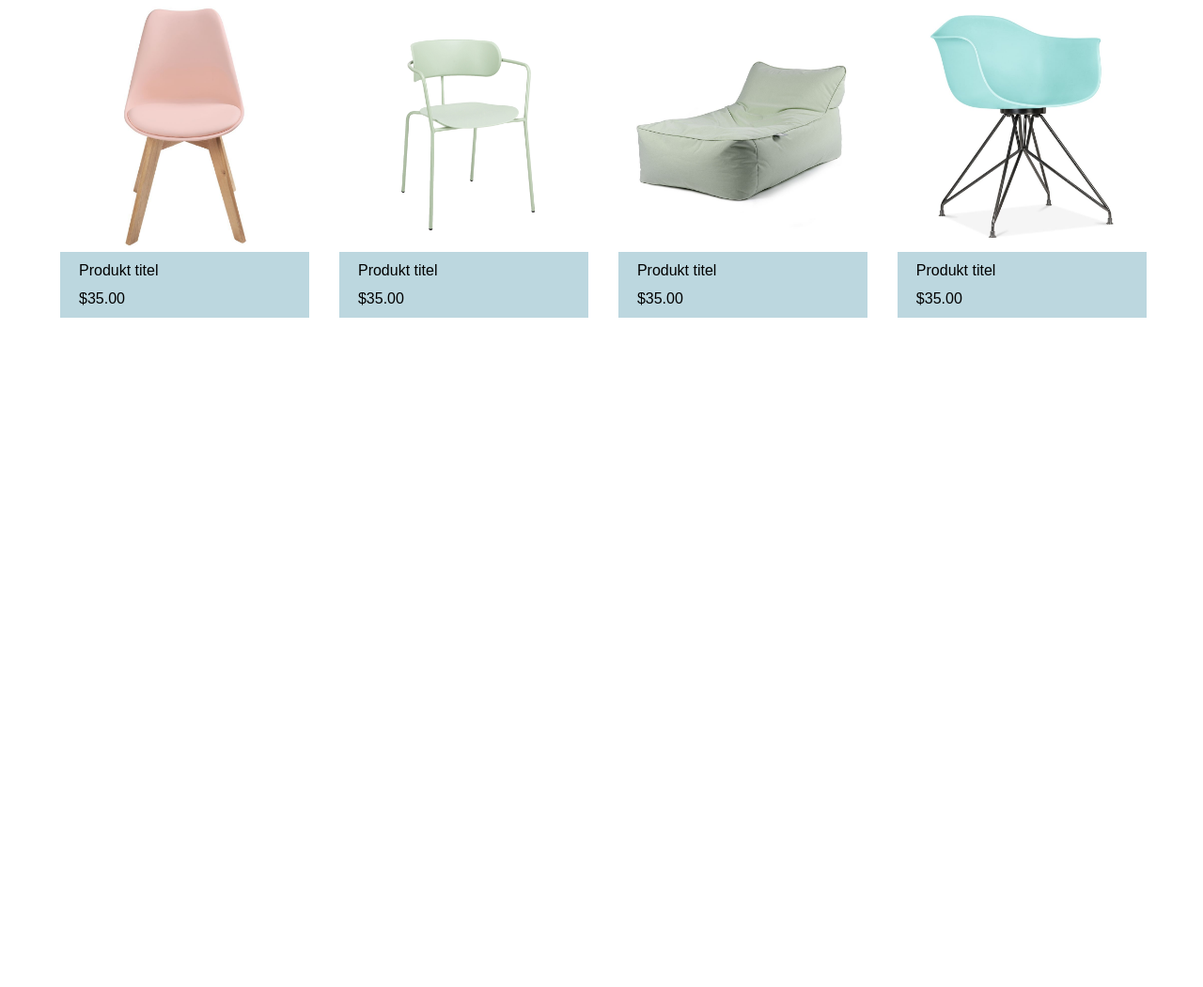
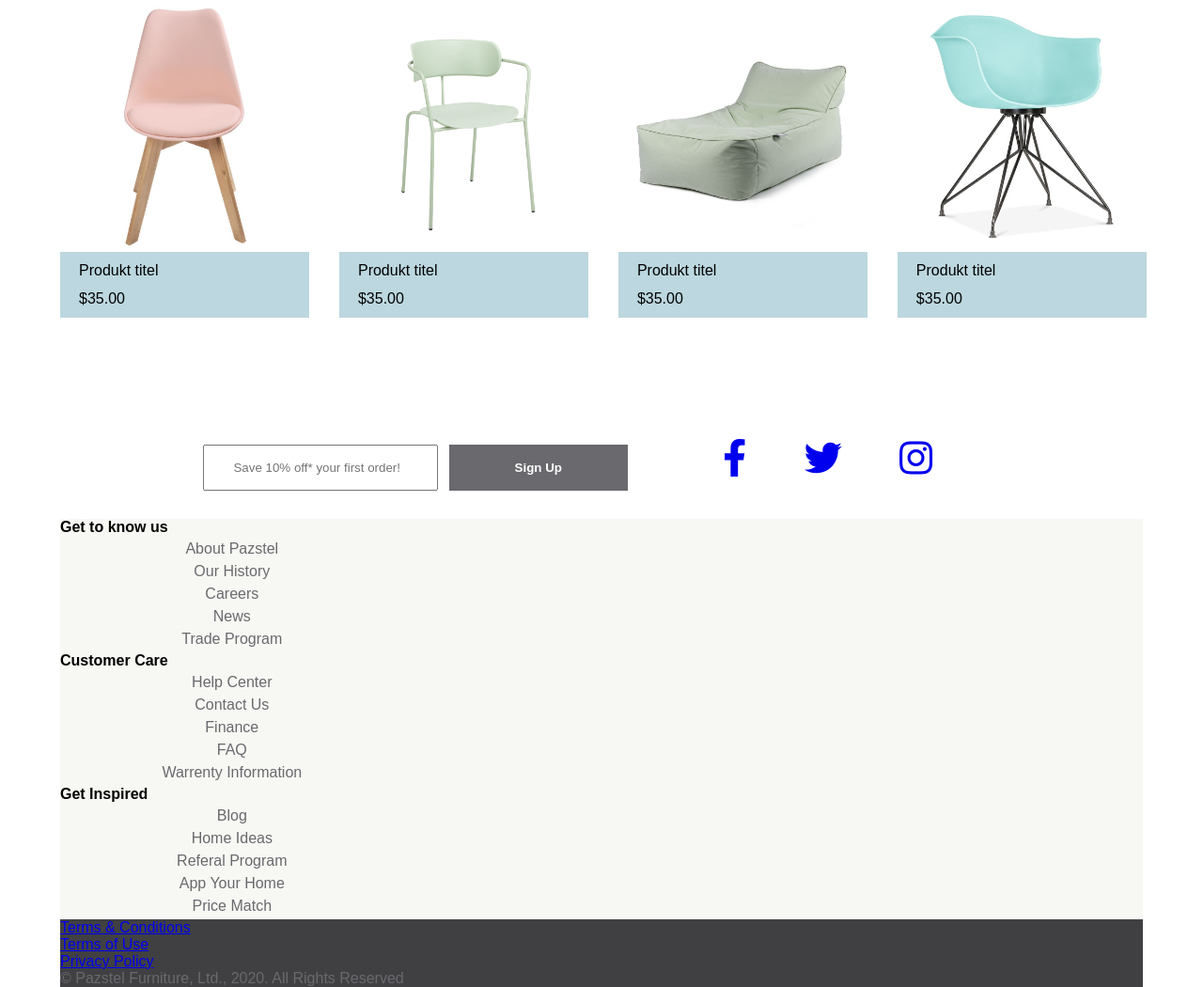
Before and after one commit to amal3983/webshop_moebler, a plain HTML site: page index.html in a window 1280 px wide. Shown: the part 1342-2392 px from the top of the page at 94% size. Before the commit the page ends 1780 px from the top, so only its background shows below. Drawn offline with nearby package versions, Linux system fonts and the light colour scheme.

Commit message:
Tilføjet footer med ikke fungerende Flex.

```diff
--- a/css/styles.css
+++ b/css/styles.css
@@ -334,3 +334,143 @@ main h2{
     background-color: #bcd7df;
 }
 /* GRID SLUT */
+
+/*--------------------------- Footer Start --------------------------- */
+
+
+
+.mailSoMe{
+    display: flex;
+    justify-content: center;
+    align-items: baseline;
+    margin: 30px 0px 30px;
+    color: #69696e;
+    font-size: 40px;
+    text-decoration: none;
+}
+
+.mailSoMe ul{
+    display: flex;
+    justify-content: space-evenly;
+    list-style-type: none;
+    text-decoration: none;
+    color: #69696e;
+}
+
+/*Mail Subscribe Start*/
+footer button{
+    margin-top: 35px;
+    margin-right: 30px;
+    padding: 17px 70px;
+    background-color: #69696e;
+    border: 0;
+    color: white;
+    font-weight: bold;
+}
+
+footer button:hover {
+    background-color: #404043;
+    cursor: pointer;
+}
+
+footer input{
+    padding: 15px 30px;
+    text-overflow: ellipsis;
+    overflow: hidden;
+    width: 250px;
+}
+/*Mail Subscribe End*/
+
+
+.footer-list {
+    background: #f7f8f3;
+    display: flex;
+    flex-direction: column;
+}
+
+.footer_menu{
+    margin: 0 1px
+}
+
+.footer-list1 ul{
+
+    list-style-type: none;
+    padding: 0;
+
+
+
+}
+
+.footer-list1 a{
+    text-align: center;
+    text-decoration: none;
+    color: #69696e;
+    display: block;
+    padding: 3px;
+
+}
+
+.footer-list1 a:hover{
+    color: #63a8bc;
+}
+
+.footer-list2 ul{
+
+    list-style-type: none;
+    justify-content: space-around;
+
+
+}
+
+.footer-list2 a{
+    text-decoration: none;
+    text-align: center;
+    color: #69696e;
+    display: block;
+    padding: 3px;
+
+}
+
+.footer-list2 a:hover{
+    color: #63a8bc;
+}
+
+/*List 3*/
+.footer-list3 ul{
+    display: flex;
+    list-style-type: none;
+    padding: 0;
+    flex-direction: column;
+    justify-content: space-around;
+
+}
+
+.footer-list3 a{
+    text-decoration: none;
+    text-align: center;
+    color: #69696e;
+    display: block;
+    padding: 3px;
+
+}
+
+.footer-list3 a:hover{
+    color: #63a8bc;
+}
+/*List 3 end*/
+
+/*bottom bar start*/
+.bottomRow {
+    background-color: #404043;
+    list-style-type: none;
+    color: #69696e;
+    text-decoration: none;
+}
+
+.btm_etc li{
+
+    margin: 5px;
+    text-decoration: none;
+    color: #69696e;
+}
+/*bottom bar end/*
--- a/index.html
+++ b/index.html
@@ -149,8 +149,71 @@
 
     <!-- GRID START -->
 </main>
+ <!-- FOOTER START-->
+<footer>
+    <form class="mailSoMe">
+        <div>
+            <div><input type="email" id="email" label="email" name="email" placeholder="Save 10% off* your first order!" required>
+                <button>Sign Up</button>
+            </div>
+        </div>
 
-<footer></footer>
+        <ul>
+            <li class="soMe-Icons"><a href="#"><i class="fab fa-facebook-f"></i></a></li>
+            <li class="soMe-Icons"><a href="#"><i class="fab fa-twitter"></i></a></li>
+            <li class="soMe-Icons"><a href="#"><i class="fab fa-instagram"></i></a></li>
+        </ul> <!-- Ikoner -->
+
+    </form>
+
+
+    <div class="footer-list">
+        <div class="footer-list1">
+            <h4>Get to know us</h4>
+            <ul>
+                <li class="footer_menu"><a href="#">About Pazstel</a></li>
+                <li class="footer_menu"><a href="#">Our History</a></li>
+                <li class="footer_menu"><a href="#">Careers</a></li>
+                <li class="footer_menu"><a href="#">News</a></li>
+                <li class="footer_menu"><a href="#">Trade Program</a></li>
+            </ul>
+        </div>
+
+        <div class="footer-list2">
+            <h4>Customer Care</h4>
+            <ul>
+                <li class="footer_menu"><a href="#">Help Center</a></li>
+                <li class="footer_menu"><a href="#">Contact Us</a></li>
+                <li class="footer_menu"><a href="#">Finance</a></li>
+                <li class="footer_menu"><a href="#">FAQ</a></li>
+                <li class="footer_menu"><a href="#">Warrenty Information</a></li>
+            </ul>
+        </div>
+
+        <div class="footer-list3">
+            <h4>Get Inspired</h4>
+            <ul>
+                <li class="footer_menu"><a href="#">Blog</a></li>
+                <li class="footer_menu"><a href="#">Home Ideas</a></li>
+                <li class="footer_menu"><a href="#">Referal Program</a></li>
+                <li class="footer_menu"><a href="#">App Your Home</a></li>
+                <li class="footer_menu"><a href="#">Price Match</a></li>
+            </ul>
+        </div>
+
+    </div>
+
+    <div class="bottomRow">
+        <li class="btm_etc"><a href="#">Terms & Conditions</a></li>
+        <li class="btm_etc"><a href="#">Terms of Use</a></li>
+        <li class="btm_etc"><a href="#">Privacy Policy</a></li>
+
+        © Pazstel Furniture, Ltd., 2020. All Rights Reserved
+    </div>
+
+
+</footer>
+<!-- FOOTER END -->
 
 <script src="https://ajax.googleapis.com/ajax/libs/jquery/3.4.1/jquery.min.js"></script>
 <script>
```
